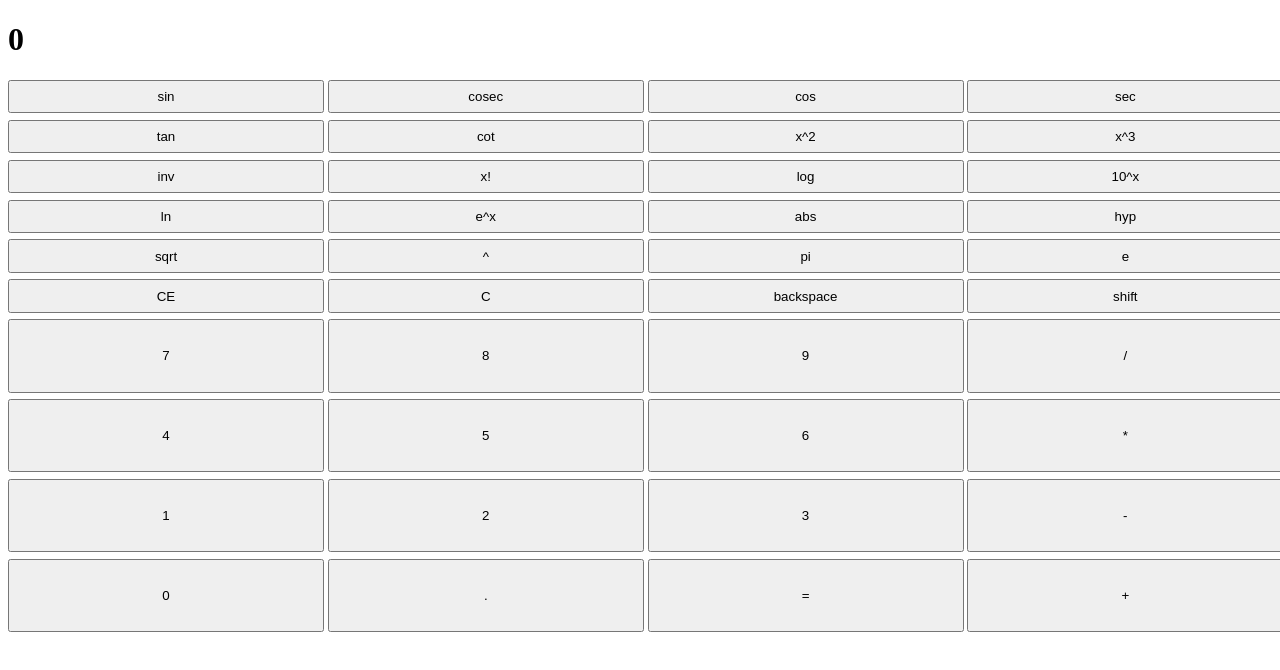
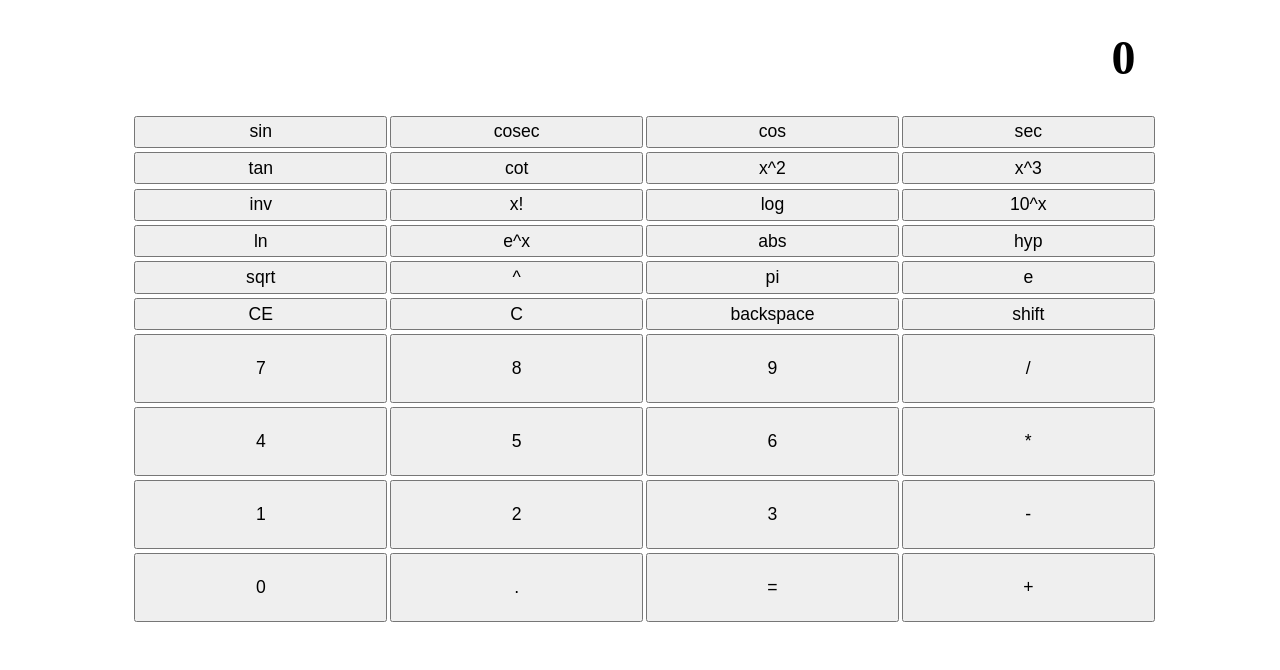
Before and after one commit to Junaidhassan99/next-calculator, a Next.js app: page / in a window 1280 px wide. Shown: the top 670 px of the page. Built offline with nearby package versions, Linux system fonts and the light colour scheme.

Commit message:
grid Skelton design finalized for calculator

```diff
--- a/components/CalculatorButton.tsx
+++ b/components/CalculatorButton.tsx
@@ -21,11 +21,12 @@ const CalclatorButton: React.FC<{
       {buttonKeyGroup.value.map((item) => {
         return item.isVisible ? (
           <button
+            key={item.text}
             className={`${
               buttonKeyGroup.value.length === 1
-                ? classes["button-item"]
+                ? classes["button-item-big"]
                 : undefined
-            } ${mId === "k-d" ? classes["dummy-item"] : undefined}`}
+            } ${classes["button-item"]}`}
             onClick={() => {
               if (item.text === "shift") {
                 calculatorDispatch(onShiftClick());
--- a/components/CalculatorScreen.tsx
+++ b/components/CalculatorScreen.tsx
@@ -1,11 +1,13 @@
 import { useAppSelector, useAppDispatch } from "../store/hooks";
+
+import classes from "../styles/calculator-home-screen.module.css";
 
 const CalculatorScreen = () => {
   const calculatorSelector = useAppSelector(
     (state) => state.calculator.screenText
   );
 
-  return <h1>{calculatorSelector}</h1>;
+  return <h1 className={classes["calculator-screen"]}>{calculatorSelector}</h1>;
 };
 
 export default CalculatorScreen;
--- a/pages/index.tsx
+++ b/pages/index.tsx
@@ -12,14 +12,14 @@ const Home = () => {
   const calculatorDispatch = useAppDispatch();
 
   return (
-    <Fragment>
+    <div className={classes["calculator-page-body"]}>
       <CalculatorScreen />
       <div className={classes["button-container"]}>
         {calculatorSelector.buttonKeys.map((item) => (
           <CalclatorButton key={item.id} buttonKeyGroup={item} />
         ))}
       </div>
-    </Fragment>
+    </div>
   );
 };
 
--- a/styles/calculator-home-screen.module.css
+++ b/styles/calculator-home-screen.module.css
@@ -1,14 +1,27 @@
+.calculator-page-body {
+  margin-left: 10%;
+  margin-right: 10%;
+}
+
 .button-container {
   display: grid;
   grid-template-columns: repeat(4, 25%);
-  grid-template-rows: repeat(14, 16%);
-  grid-gap: 3% 0.3%;
+  grid-template-rows: repeat(14, 12%);
+  grid-gap: 1.5% 0.3%;
+}
+
+.button-item-big {
+  grid-row: span 2;
 }
 
 .button-item {
-  grid-row: span 2;
+  font-size: 1.1rem;
 }
 
-.dummy-item {
-  visibility: hidden;
+.calculator-screen{
+  text-align: right;
+  margin: 3%;
+  margin-left: 1%;
+  margin-right: 1%;
+  font-size: 3rem;
 }
```
